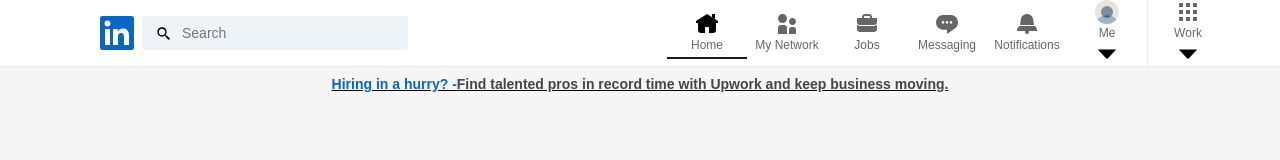
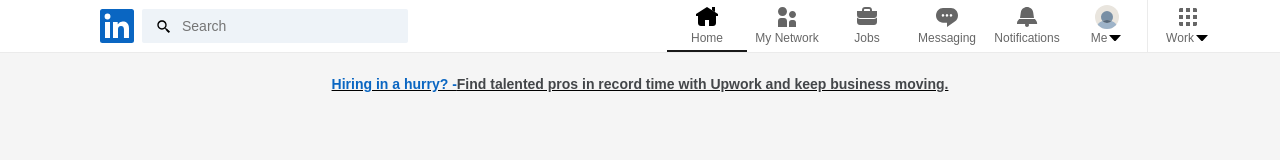
Before and after one commit to Chehak5911/linkedIn-clone, a React (Create React App) app: page /home in a window 1280 px wide. Shown: the top 160 px of the page. Built offline with nearby package versions, Linux system fonts and the light colour scheme; no server answers; the HTML template or start-up script is replaced by a standard one.

Commit message:
Show active user profile picture

```diff
--- a/src/components/Header.js
+++ b/src/components/Header.js
@@ -1,6 +1,7 @@
 import styled from 'styled-components';
 import React from 'react';
 import { BiSearchAlt2 } from 'react-icons/bi';
+import { connect } from 'react-redux';
 
 
 function Header(props) {
@@ -53,9 +54,12 @@ function Header(props) {
 
             <User>
               <a>
-                <img src='/images/user.svg' />
-                <span>Me</span>
-                <img src='/images/down-icon.svg' />
+                { props.user && props.user.photoURL ? (<img src={props.user.photoURL} />)
+                  : (<img src='/images/user.svg' />)}
+                <span>Me
+                 <img src='/images/down-icon.svg' />
+                </span>
+
               </a>
 
               <SignOut>
@@ -65,8 +69,10 @@ function Header(props) {
             <Work>
               <a>
                 <img src='/images/nav-work.svg' />
-                <span>Work</span>
-                <img src='/images/down-icon.svg' />
+                <span>Work
+                 <img src='/images/down-icon.svg' />
+                </span>
+
               </a>
             </Work>
 
@@ -254,5 +260,12 @@ const Work = styled(User)`  //This copies the style of User to Work
   border-left: 1px solid rgba(0, 0, 0, 0.08);
   `;
 
+  const mapStateToProps = (state) => {
+    return {
+      user: state.userState.user,
+    }
+  };
 
-export default Header;
+  const mapDispatchToProps = (dispatch) => ({});
+
+export default connect(mapStateToProps, mapDispatchToProps)(Header);
```
